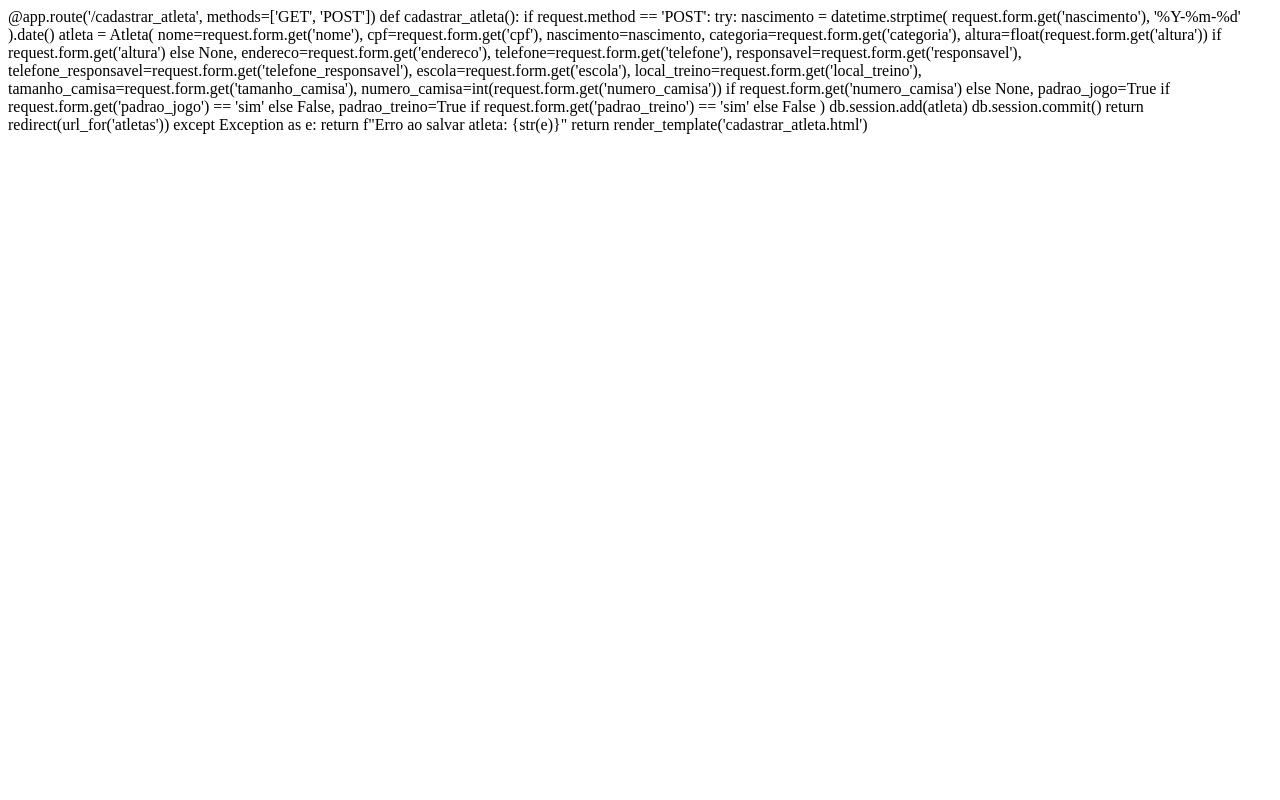
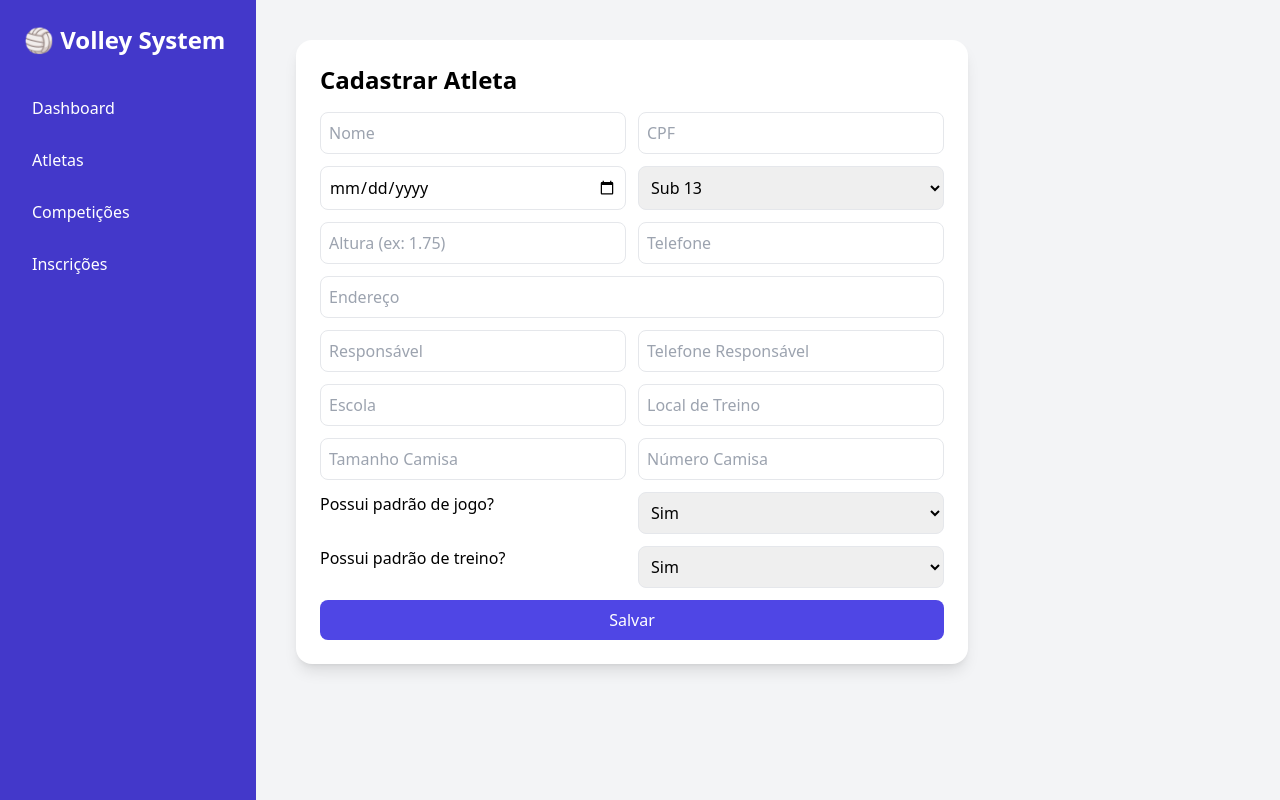
Before and after one commit to pepeuloureirob/volley-coach-system, a Python web app: template templates/cadastrar_atleta.html in a window 1280 px wide. Run offline with Jinja, Linux system fonts and the light colour scheme; the template is opened without the code that fills it, so the values that code supplies are empty; some libraries are stand-ins or nearby versions.

Commit message:
Update cadastrar_atleta.html

```diff
--- a/templates/cadastrar_atleta.html
+++ b/templates/cadastrar_atleta.html
@@ -1,35 +1,60 @@
-@app.route('/cadastrar_atleta', methods=['GET', 'POST'])
-def cadastrar_atleta():
-    if request.method == 'POST':
-        try:
-            nascimento = datetime.strptime(
-                request.form.get('nascimento'), '%Y-%m-%d'
-            ).date()
+{% extends "base.html" %}
+{% block content %}
 
-            atleta = Atleta(
-                nome=request.form.get('nome'),
-                cpf=request.form.get('cpf'),
-                nascimento=nascimento,
-                categoria=request.form.get('categoria'),
-                altura=float(request.form.get('altura')) if request.form.get('altura') else None,
-                endereco=request.form.get('endereco'),
-                telefone=request.form.get('telefone'),
-                responsavel=request.form.get('responsavel'),
-                telefone_responsavel=request.form.get('telefone_responsavel'),
-                escola=request.form.get('escola'),
-                local_treino=request.form.get('local_treino'),
-                tamanho_camisa=request.form.get('tamanho_camisa'),
-                numero_camisa=int(request.form.get('numero_camisa')) if request.form.get('numero_camisa') else None,
-                padrao_jogo=True if request.form.get('padrao_jogo') == 'sim' else False,
-                padrao_treino=True if request.form.get('padrao_treino') == 'sim' else False
-            )
+<div class="bg-white shadow-lg rounded-2xl p-6 max-w-2xl">
 
-            db.session.add(atleta)
-            db.session.commit()
+<h1 class="text-2xl font-bold mb-4">Cadastrar Atleta</h1>
 
-            return redirect(url_for('atletas'))
+<form method="POST" class="grid grid-cols-2 gap-3">
 
-        except Exception as e:
-            return f"Erro ao salvar atleta: {str(e)}"
+    <input name="nome" placeholder="Nome" class="border p-2 rounded-lg" required>
+    <input name="cpf" placeholder="CPF" class="border p-2 rounded-lg" required>
 
-    return render_template('cadastrar_atleta.html')
+    <input type="date" name="nascimento" class="border p-2 rounded-lg" required>
+
+    <select name="categoria" class="border p-2 rounded-lg">
+        <option>Sub 13</option>
+        <option>Sub 15</option>
+        <option>Sub 17</option>
+        <option>Sub 18</option>
+        <option>Sub 19</option>
+        <option>Sub 20</option>
+        <option>Sub 21</option>
+        <option>Sub 23</option>
+        <option>Adulto</option>
+    </select>
+
+    <input name="altura" placeholder="Altura (ex: 1.75)" class="border p-2 rounded-lg">
+    <input name="telefone" placeholder="Telefone" class="border p-2 rounded-lg">
+
+    <input name="endereco" placeholder="Endereço" class="border p-2 rounded-lg col-span-2">
+
+    <input name="responsavel" placeholder="Responsável" class="border p-2 rounded-lg">
+    <input name="telefone_responsavel" placeholder="Telefone Responsável" class="border p-2 rounded-lg">
+
+    <input name="escola" placeholder="Escola" class="border p-2 rounded-lg">
+    <input name="local_treino" placeholder="Local de Treino" class="border p-2 rounded-lg">
+
+    <input name="tamanho_camisa" placeholder="Tamanho Camisa" class="border p-2 rounded-lg">
+    <input name="numero_camisa" placeholder="Número Camisa" class="border p-2 rounded-lg">
+
+    <label>Possui padrão de jogo?</label>
+    <select name="padrao_jogo" class="border p-2 rounded-lg">
+        <option value="sim">Sim</option>
+        <option value="nao">Não</option>
+    </select>
+
+    <label>Possui padrão de treino?</label>
+    <select name="padrao_treino" class="border p-2 rounded-lg">
+        <option value="sim">Sim</option>
+        <option value="nao">Não</option>
+    </select>
+
+    <button class="bg-indigo-600 text-white p-2 rounded-lg col-span-2">
+        Salvar
+    </button>
+
+</form>
+</div>
+
+{% endblock %}
```
